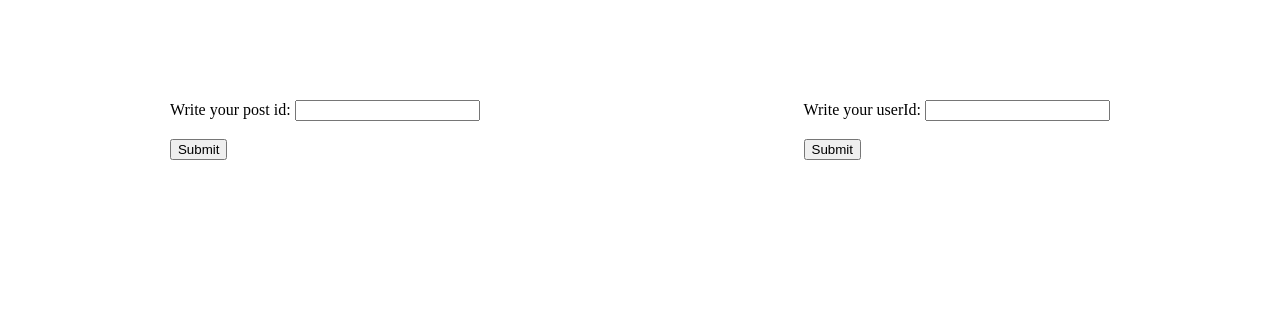
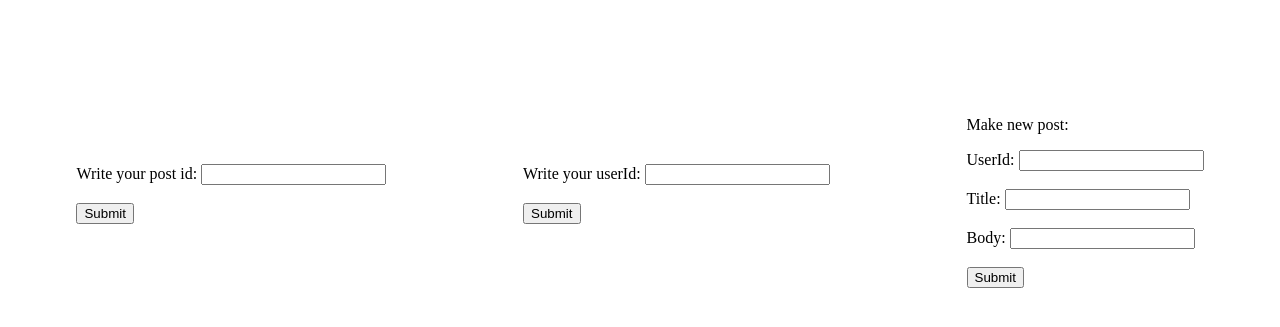
Before and after one commit to lainczlukas/interview, a Django app: page / in a window 1280 px wide. Shown: the top 327 px of the page. Run offline with Django 4.2, Linux system fonts and the light colour scheme.

Commit message:
post functionality

```diff
--- a/main/templates/main/home.html
+++ b/main/templates/main/home.html
@@ -20,6 +20,18 @@
         <input type="number" id="userId" name="userId" minlength="1" maxlength="2" value=""><br><br>
         <button type="submit" value="userId" name="type">Submit</button>
     </form>
+
+    <form action="/" method="post">
+        {% csrf_token %}
+        <p>Make new post:</p>
+        <label for="userId">UserId:</label>
+        <input type="number" id="userId" name="userIdNew" value=""><br><br>
+        <label for="title">Title:</label>
+        <input type="text" id="title" name="title" maxlength="100" value=""><br><br>
+        <label for="body">Body:</label>
+        <input type="text" id="body" name="body" maxlength="400" value=""><br><br>
+        <button type="submit" value="new" name="type">Submit</button>
+    </form>
 </div>
 
 
@@ -36,6 +48,7 @@
 {% for post in posts %}
     <div>
         <a href="/post/{{post.id}}">Edit/Delete post</a>
+        <p>id: {{post.id}}</p>
         <p>userId: {{post.userId}}</p>
         <p>title: {{post.title}}</p>
         <p>body: {{post.body}}</p>
--- a/main/views.py
+++ b/main/views.py
@@ -4,6 +4,7 @@ from django.contrib import messages
 from django.http import HttpResponse
 import requests
 
+import random
 
 from .models import Post
 # Create your views here.
@@ -37,7 +38,33 @@ class MyHome(View):
                 messages.error(request, "No posts with such userId")
                 return redirect('/')
 
-            return render(request, 'main/home.html', {'posts':posts})\
+            return render(request, 'main/home.html', {'posts':posts})
+
+        elif request.POST['type'] == 'new':
+            userId = request.POST['userIdNew']
+            res = requests.get('https://jsonplaceholder.typicode.com/users', headers={'Accept': 'application/json'})
+            users = res.json()
+
+            for user in users:
+                print("User:", user['id'])
+                print("My user:", userId)
+                if int(user['id']) == int(userId):
+                    print("We did it")
+                    title = request.POST['title']
+                    body = request.POST['body']
+                    id = random.randint(101,999999)
+                    while Post.objects.filter(id=id).exists():
+                        id = random.randint(101,999999)
+                    post = Post(id=id, userId=userId, title=title, body=body)
+                    post.save()
+
+                    messages.success(request, "Post created succesfully")
+                    return render(request, 'main/home.html', {})
+
+            messages.error(request, "Invalid userId - no such user")
+            return render(request, 'main/home.html', {})
+
+
 
         return HttpResponse("Incorrect post request to homepage")
 
```
